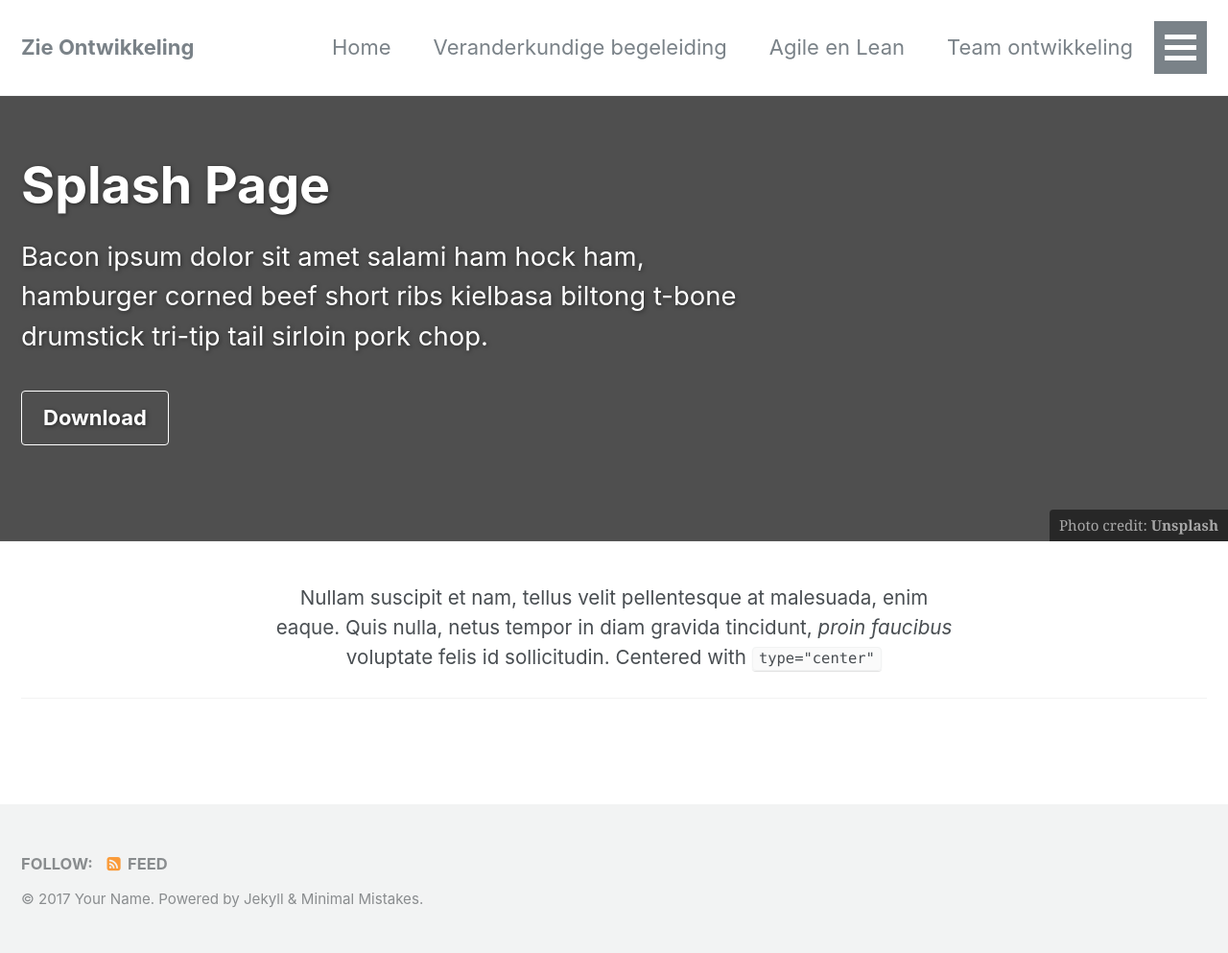
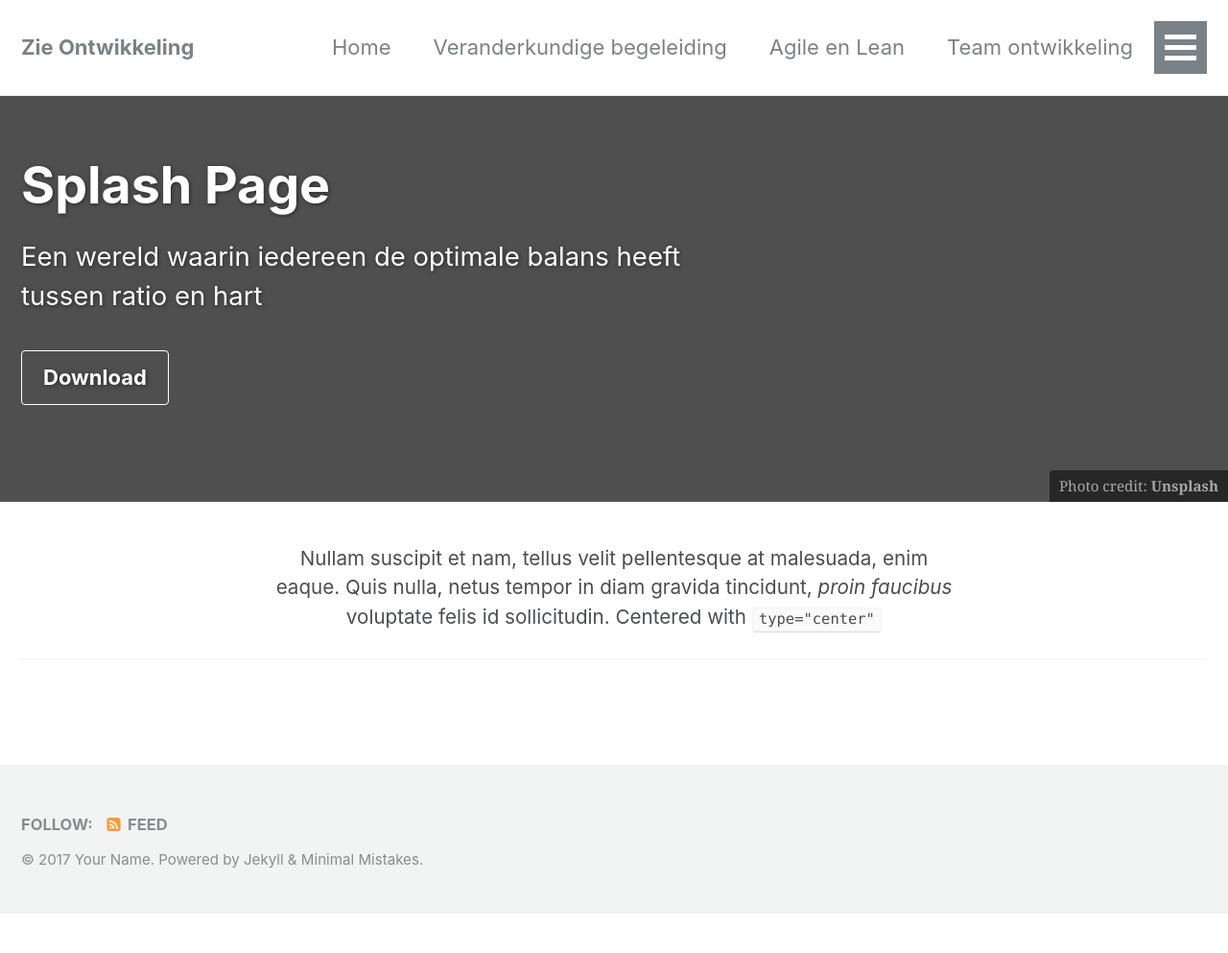
Before and after one commit to twinmum1/zie-ontwikkeling, a Jekyll site: the page built from _pages/index.md, in a window 1280 px wide. Shown: the whole page at 96% size. Built offline with Jekyll 4.4.1, drawn with Linux system fonts in a browser that asks for light colours; after the commit the page ends 952 px from its top, so only the background shows below that.

Commit message:
Update index.md

```diff
--- a/_pages/index.md
+++ b/_pages/index.md
@@ -10,7 +10,7 @@
   cta_label: "Download"
   cta_url: "https://github.com/mmistakes/minimal-mistakes/"
   caption: "Photo credit: [**Unsplash**](https://unsplash.com)"
-excerpt: "Bacon ipsum dolor sit amet salami ham hock ham, hamburger corned beef short ribs kielbasa biltong t-bone drumstick tri-tip tail sirloin pork chop."
+excerpt: "Een wereld waarin iedereen de optimale balans heeft tussen ratio en hart"
 intro:
   - excerpt: 'Nullam suscipit et nam, tellus velit pellentesque at malesuada, enim eaque. Quis nulla, netus tempor in diam gravida tincidunt, *proin faucibus* voluptate felis id sollicitudin. Centered with `type="center"`'
 
```
